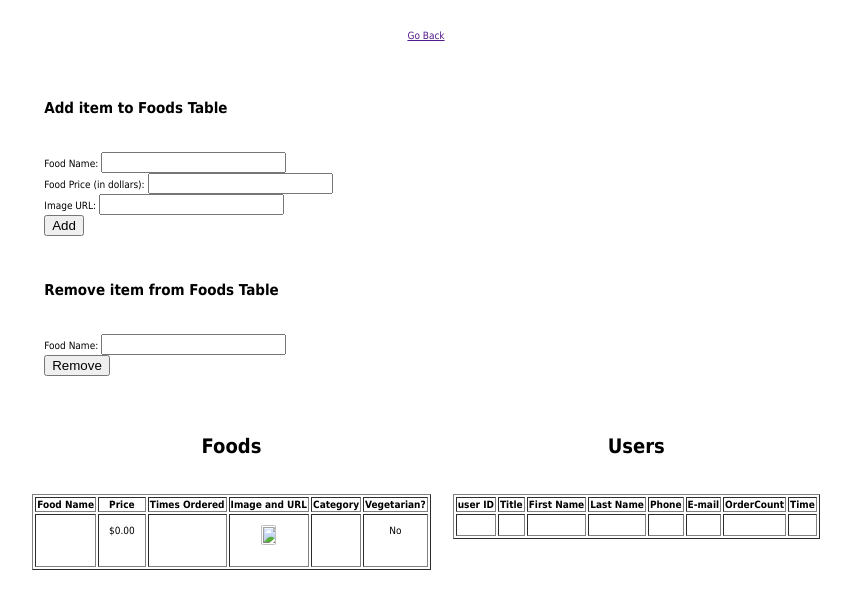
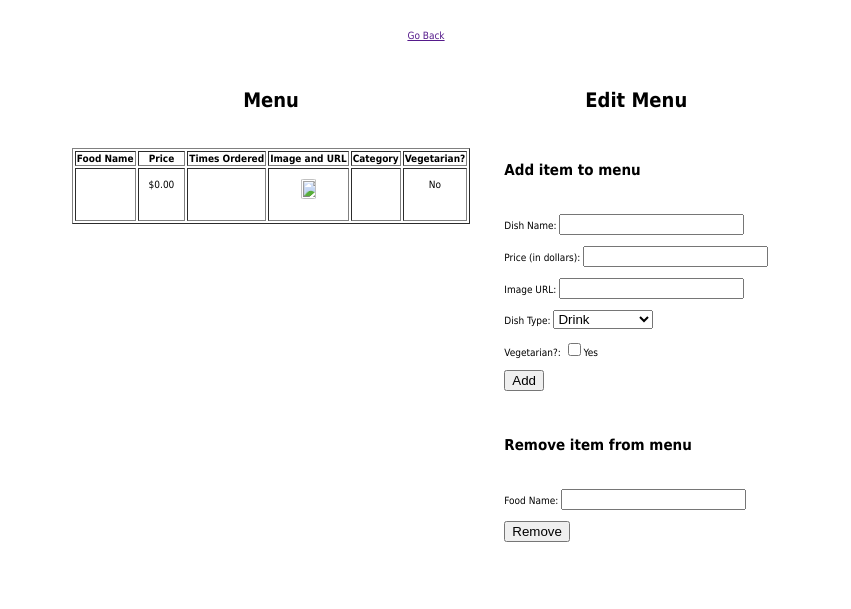
Before and after one commit to alexreynolds/orderve, a PHP site: page /menuedit.php in a window 1280 px wide. Shown: the top 609 px of the page, without its empty margins (214-1065 px from the left). Run offline with PHP 8.4, Linux system fonts and the light colour scheme; the visitor is signed in with stand-in values (Sample User, id 1); tables that the repository leaves empty or names only in its code hold one stand-in row (values such as "Sample post"); data that the repository does not hold is empty.

Commit message:
updated menu editing options, now includes category selection and vegetarian option
IF ONLY WE ALL ATE MEAT ALL THE TIME

```diff
--- a/controls.php
+++ b/controls.php
@@ -28,6 +28,7 @@ Hello <?php echo htmlentities($_SESSION['user']['username'], ENT_QUOTES, 'UTF-8'
 
 <a href="menuedit.php">Edit the menu</a><br />
 <a href="createqr.php">Create QR codes</a><br />
+<a href="analytics.php">Order Analytics</a><br />
 
 <h1>Add a New Admin</h1>
 <form action="register.php" method="post">
--- a/menuedit.php
+++ b/menuedit.php
@@ -34,6 +34,10 @@ td {
 img {
 	width:50%;
 	height:50%;
+}
+
+.menu {
+  vertical-align:center;
 }
 
 </style>
@@ -81,47 +85,18 @@ img {
 
 <br /><br />
 
+<!-- Takes the user back to the previous page -->
 <script>
     document.write('<a href="' + document.referrer + '">Go Back</a>');
 </script><br /><br /><br />
 
+
+<!-- Table encapsulating the page's contents-->
 <table id="outer">
-<tr>
-<td>
-
-<!--
-Allows establishment to edit menu via a form.
-Form data is sent to modify.php
--->
-
-<table><tr>
-<td align="left">
-<h2>Add item to Foods Table</h2><br /><br />
-<form action="modify.php" method="post">
-Food Name: <input type="text" name="foodname"> <br />
-Food Price (in dollars): <input type="text" name="foodprice"> <br />
-Image URL: <input type="text" name="imageurl"> <br />
-<input type="submit" value="Add"> <br />
-<input type="hidden" name="action" value="insert" /><br />
-</form>
-
-<br /><br />
-
-<h2>Remove item from Foods Table</h2><br /><br />
-<form action="modify.php" method="post">
-Food Name: <input type="text" name="foodname"> <br />
-<input type="submit" value="Remove"> <br />
-<input type="hidden" name="action" value="remove" /><br />
-</form>
-</td>
-
-</tr>
-</table>
-
 
 <tr><td>
 
-<h1>Foods</h1><br /><br />
+<h1>Menu</h1><br /><br />
 
 <!-- Print out contents of tables to keep an eye on things -->
 <?php
@@ -141,9 +116,10 @@ mysql_select_db($db, $con);
 
 // PRINT OUT FOODS TABLE //
 
-$result = mysql_query("SELECT * FROM Foods");
+// Gets items from table in alphabetical order
+$result = mysql_query("SELECT * FROM Foods ORDER BY FoodName ASC");
 
-echo "<table border='1'>
+echo "<table border='1' class='menu'>
 <tr>
 <th>Food Name</th>
 <th>Price</th>
@@ -175,52 +151,73 @@ while($row = mysql_fetch_array($result))
   }
 echo "</table><br />";
 
+?>
 
-echo "</td><td>";
+</td>
 
+<td>
 
-// == PRINT OUT USERS TABLE == //
+<h1>Edit Menu</h1>
 
-echo "<h1>Users</h1><br /><br />";
+<br />
 
-$result = mysql_query("SELECT * FROM Users");
+<!--
+Allows establishment to edit menu via a form.
+Form data is sent to modify.php
+-->
 
-echo "<table border='1'>
-<tr>
-<th>user ID</th>
-<th>Title</th>
-<th>First Name</th>
-<th>Last Name</th>
-<th>Phone</th>
-<th>E-mail</th>
-<th>OrderCount</th>
-<th>Time</th>
-</tr>";
+<table><tr>
+<td align="left">
 
-// Iterates through array of row results
-while($row = mysql_fetch_array($result))
-  {
-  echo "<tr>";
-  echo "<td>" . $row['userID'] . "</td>";
-  echo "<td>" . $row['Title'] . "</td>";
-  echo "<td>" . $row['FirstName'] . "</td>";
-  echo "<td>" . $row['LastName'] . "</td>";
-  echo "<td>" . $row['Phone'] . "</td>";
-  echo "<td>" . $row['Email'] . "</td>";
-  echo "<td>" . $row['OrderCount'] . "</td>";
-  echo "<td>" . $row['Time'] . "</td>";
-  echo "</tr>";
-  }
-echo "</table>";
+<h2>Add item to menu</h2><br /><br />
+<form action="modify.php" method="post">
+Dish Name: <input type="text" name="foodname"> <br /><br />
+Price (in dollars): <input type="text" name="foodprice"> <br /><br />
+Image URL: <input type="text" name="imageurl"> <br /><br />
+Dish Type:
+<select name="category" id="category" onChange="getCategory()" required>
+<option value="select" disabled>Select a type</option>
+<option value="Drink">Drink</option>
+<option value="Appetizer">Appetizer</option>
+<option value="Salad">Salad</option>
+<option value="Main">Main</option>
+<option value="Dessert">Dessert</option>
+</select>
+<br /><br />
+Vegetarian?: <input type="checkbox" id="veg" name="veg" value="1">Yes <br /><br />
+<input type="submit" value="Add"> <br />
+<input type="hidden" name="action" value="insert" /><br />
+</form>
 
+<br /><br />
 
-mysql_close($con);
-?>
+<h2>Remove item from menu</h2><br /><br />
+<form action="modify.php" method="post">
+Food Name: <input type="text" name="foodname"> <br /><br />
+<input type="submit" value="Remove"> <br />
+<input type="hidden" name="action" value="remove" /><br />
+</form>
 
 </td></tr>
 </table>
 
+</td></tr>
+
+<!-- End of content table-->
+</table>
+
 </div>
+
+<script>
+// Gets the chosen food category from the drop down list
+function getCategory()
+{
+    var titles = document.getElementById("category");
+  document.getElementById("category").value=titles.options[titles.selectedIndex].value;
+  return document.getElementById("category").value;
+}
+
+</script>
 
 </body>
 </html>
```
Also changed, not shown: analytics.php (added, +91 -0 lines), modify.php (+6 -6 lines).
